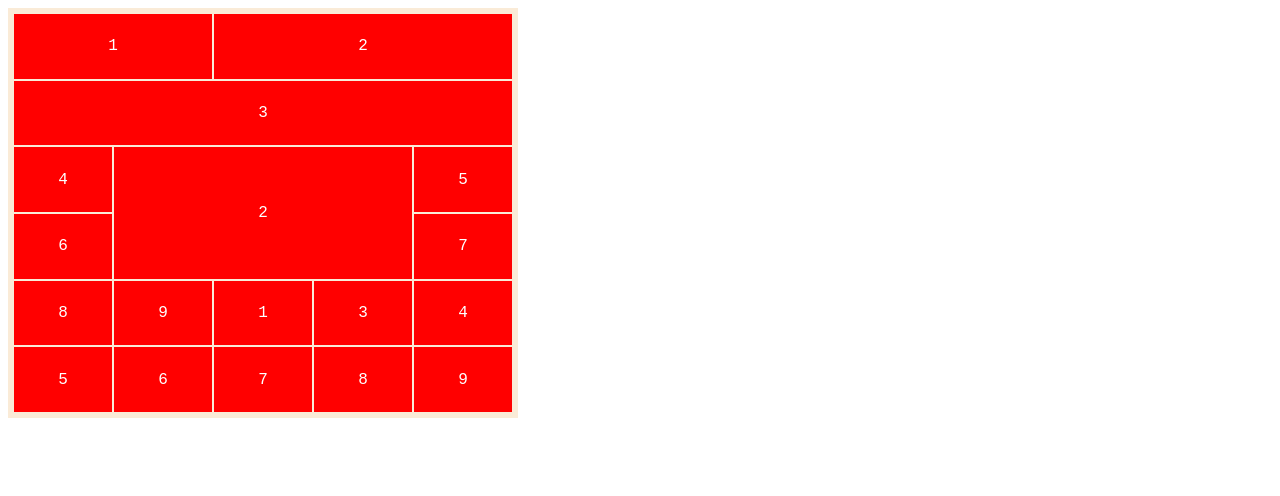
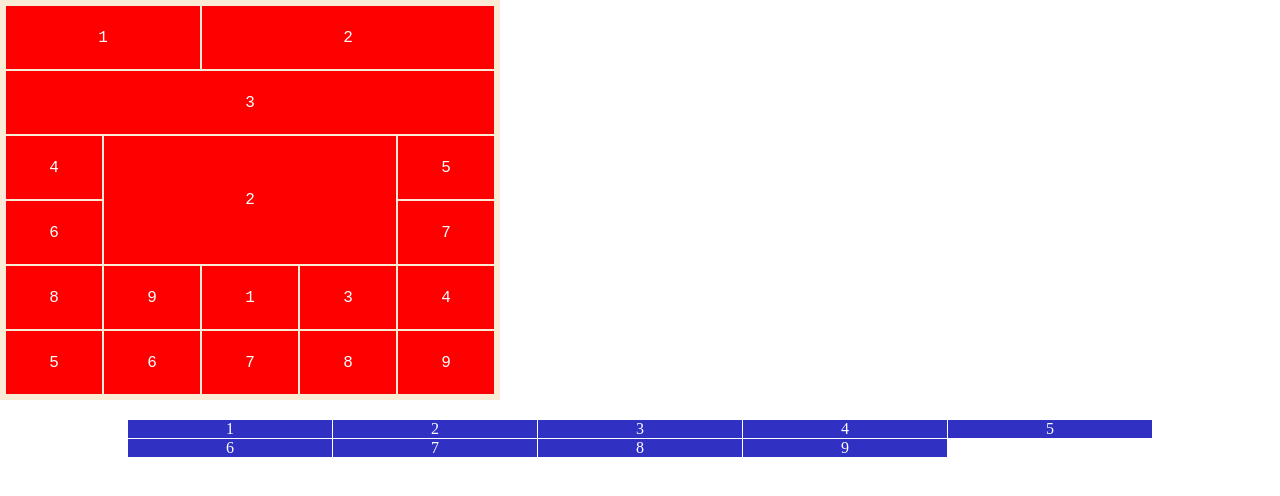
Before and after one commit to Ahmed-Hemdan/CSS, a plain HTML site: page Grid/index.html in a window 1280 px wide. Drawn offline with Linux system fonts and the light colour scheme.

Commit message:
Transfrom

```diff
--- a/Grid/index.html
+++ b/Grid/index.html
@@ -30,5 +30,16 @@
             <div>8</div>
             <div>9</div>
         </div>
+        <div class="anotherGrid">
+            <div>1</div>
+            <div>2</div>
+            <div>3</div>
+            <div>4</div>
+            <div>5</div>
+            <div>6</div>
+            <div>7</div>
+            <div>8</div>
+            <div>9</div>
+        </div>
     </body>
 </html>
--- a/Grid/style.css
+++ b/Grid/style.css
@@ -1,3 +1,14 @@
+*{
+    box-sizing: border-box;
+    margin: 0;
+}
+html , body{
+    width: 100%;
+    height: 100%;
+    padding: 0;
+    margin: 0;
+    overflow-x: hidden;
+}
 .parent {
     padding: 5px;
     display: grid;
@@ -19,3 +30,21 @@
     justify-content: center;
     align-items: center;
 }
+
+.anotherGrid{
+    display: grid;
+    grid-template-columns: repeat(auto-fill, minmax(200px , 1fr));
+    width: 80% ;
+    margin: 20px auto;
+    grid-gap: 1px;
+}
+
+.anotherGrid div{
+    background-color: rgb(48, 48, 195);
+    color: white;
+    display:flex;
+    overflow: hidden;
+    justify-content: center;
+    align-items: center;
+
+}
--- /dev/null
+++ b/Transform/style.css
@@ -0,0 +1,18 @@
+div{
+    box-sizing: border-box;
+        display: flex;
+        justify-content: center;
+        align-items: center;
+        background-color: rgb(212, 58, 186);
+        color: white;
+        width: 33%;
+        margin: 50px auto ;
+        height: 200px;
+
+
+}
+
+div:hover{
+    transform: scale(-1);
+    transition: 0.5s;
+}
```
Also changed, not shown: Transform/index.html (added, +11 -0 lines).
